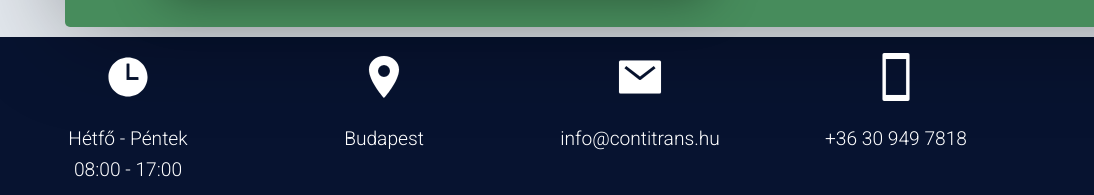
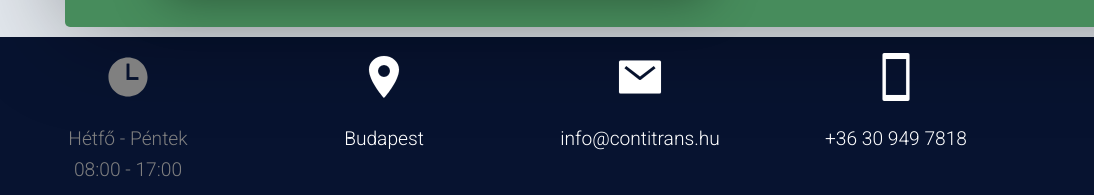
Before and after one commit to kelecsenyi/JsProjects, a plain HTML site: page Projekt1/index.html in a window 1280 px wide. In both pictures the pointer is over the link 128 px from the left and 1411 px from the top of the page. Shown: the part 1295-1490 px from the top of the page, 0-1094 px from the left. Drawn offline with nearby package versions, Linux system fonts and the light colour scheme.

Commit message:
1.2, hover

```diff
--- a/Projekt1/style.css
+++ b/Projekt1/style.css
@@ -2,7 +2,7 @@
 Theme Name: Conti-Trans
 Theme URI: --
 Description: Responsive webdesign
-Version: 1.1
+Version: 1.2
 Author: Kelecsényi Balázs
 Author URI: --
 */
@@ -333,6 +333,10 @@ footer{
     color: white;
 }
 
+.footer-container a:hover{
+    color: gray
+}
+
 .footer-container a .icon{
     font-size: 3rem;
     display: block;
```
